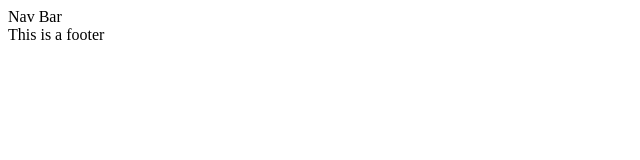
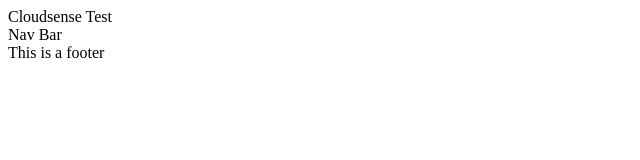
Before and after one commit to simoneast1992/git-test, a plain HTML site: page index.html in a window 1280 px wide. Shown: the whole page, without its empty margins (0-640 px from the left). Drawn offline with Linux system fonts and the light colour scheme.

Commit message:
Update index.html

```diff
--- a/index.html
+++ b/index.html
@@ -3,6 +3,7 @@
     <title>Git Test</title>
 </head>
 <body>
+    Cloudsense Test
     <nav>
         Nav Bar
     </nav>
```
